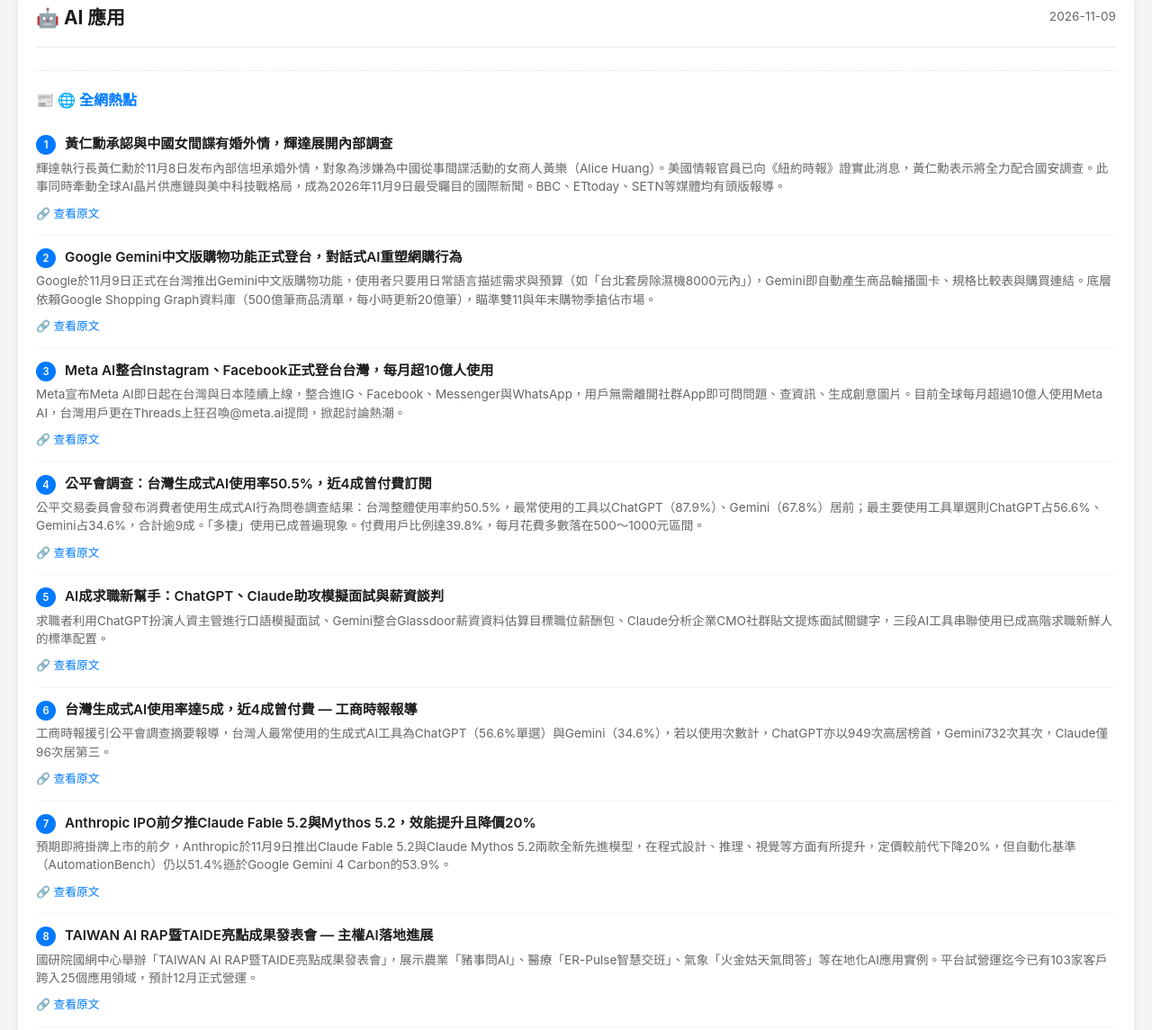
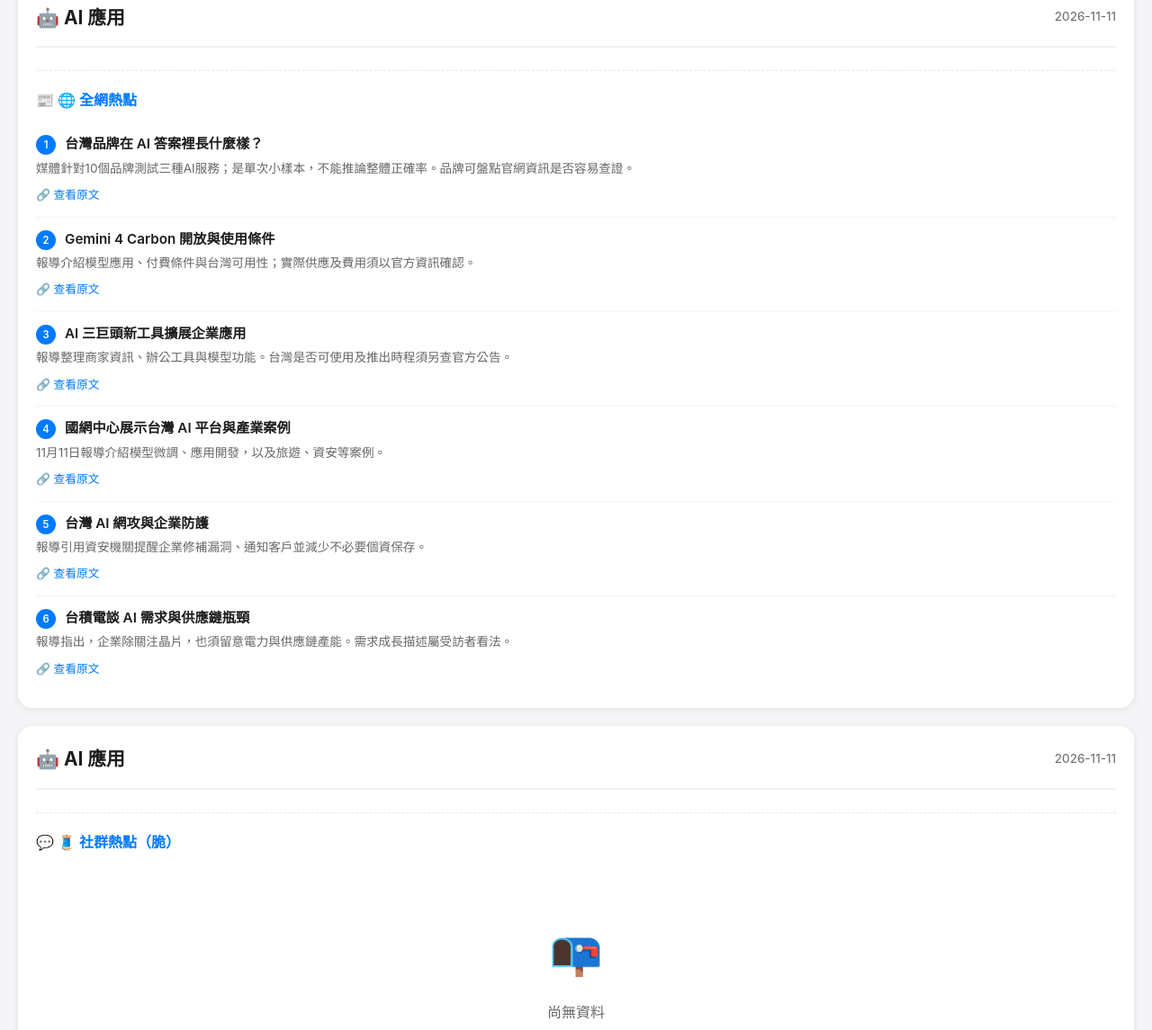
Before and after one commit to fanyayajoin-lion/hotspot-report, a plain HTML site: page index.html in a window 1280 px wide. Shown: the part 432-1577 px from the top of the page at 90% size. Drawn offline with Linux system fonts and the light colour scheme.

Commit message:
Update: 2026-11-12 09:02

```diff
--- a/index.html
+++ b/index.html
@@ -1991,6 +1991,74 @@
         }
       ]
     }
+  },
+  "2026-11-11": {
+    "ai": {
+      "web": [
+        {
+          "title": "台灣品牌在 AI 答案裡長什麼樣？",
+          "desc": "媒體針對10個品牌測試三種AI服務；是單次小樣本，不能推論整體正確率。品牌可盤點官網資訊是否容易查證。",
+          "url": "https://n.yam.com/Article/20261111896515",
+          "interaction": null
+        },
+        {
+          "title": "Gemini 4 Carbon 開放與使用條件",
+          "desc": "報導介紹模型應用、付費條件與台灣可用性；實際供應及費用須以官方資訊確認。",
+          "url": "https://www.kocpc.com.tw/archives/702975",
+          "interaction": null
+        },
+        {
+          "title": "AI 三巨頭新工具擴展企業應用",
+          "desc": "報導整理商家資訊、辦公工具與模型功能。台灣是否可使用及推出時程須另查官方公告。",
+          "url": "https://udn.com/news/story/6811/9872926",
+          "interaction": null
+        },
+        {
+          "title": "國網中心展示台灣 AI 平台與產業案例",
+          "desc": "11月11日報導介紹模型微調、應用開發，以及旅遊、資安等案例。",
+          "url": "https://money.udn.com/money/story/11799/9870193",
+          "interaction": null
+        },
+        {
+          "title": "台灣 AI 網攻與企業防護",
+          "desc": "報導引用資安機關提醒企業修補漏洞、通知客戶並減少不必要個資保存。",
+          "url": "https://ec.ltn.com.tw/article/breakingnews/5637709",
+          "interaction": null
+        },
+        {
+          "title": "台積電談 AI 需求與供應鏈瓶頸",
+          "desc": "報導指出，企業除關注晶片，也須留意電力與供應鏈產能。需求成長描述屬受訪者看法。",
+          "url": "https://money.udn.com/money/story/5599/9871679",
+          "interaction": null
+        }
+      ],
+      "threads": [],
+      "instagram": []
+    },
+    "fortune": {
+      "web": [
+        {
+          "title": "小孟老師 11 月 11 日星座運勢",
+          "desc": "公開頁面列出當日星座運勢；以來源呈現為準，發文日期未能獨立核實。",
+          "url": "https://today.line.me/tw/v3/article/7NGGJDQ",
+          "interaction": null
+        },
+        {
+          "title": "命運好好玩：11 月 11 日星座氣象",
+          "desc": "影片介紹當日星座運勢與幸運色；實際發片時間及互動數據未能核實。",
+          "url": "https://www.youtube.com/watch?v=uuJ8yYNnhlU",
+          "interaction": null
+        },
+        {
+          "title": "BELLA 11 月 11 日星座運勢",
+          "desc": "整理12星座當日運勢內容；實際發文時間及熱度未能獨立核實。",
+          "url": "https://www.bella.tw/articles/horoscope/61026/daily-horoscope-november-11-2026",
+          "interaction": null
+        }
+      ],
+      "threads": [],
+      "instagram": []
+    }
   }
 };
         let currentTab = 'ai';
```
